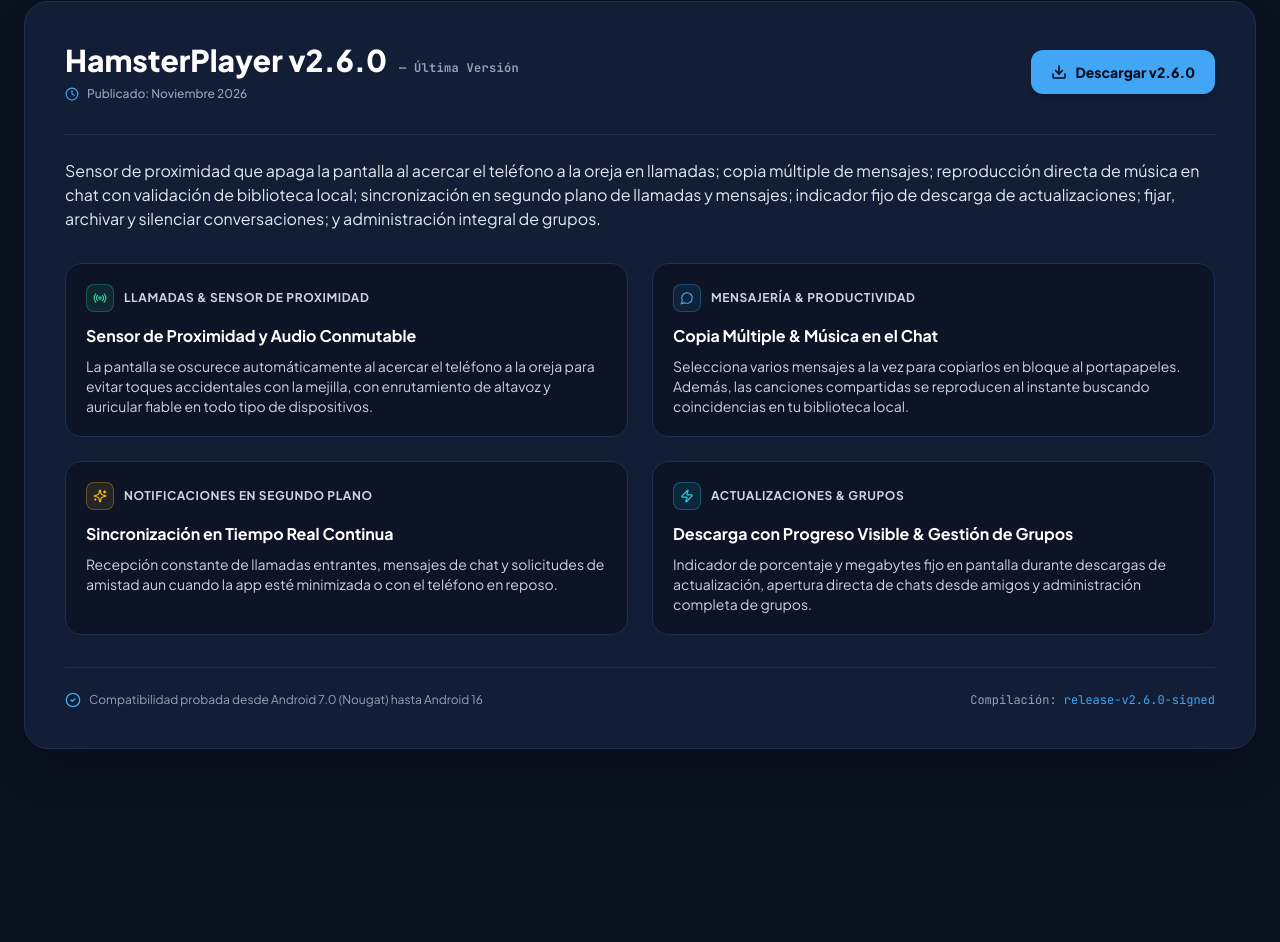
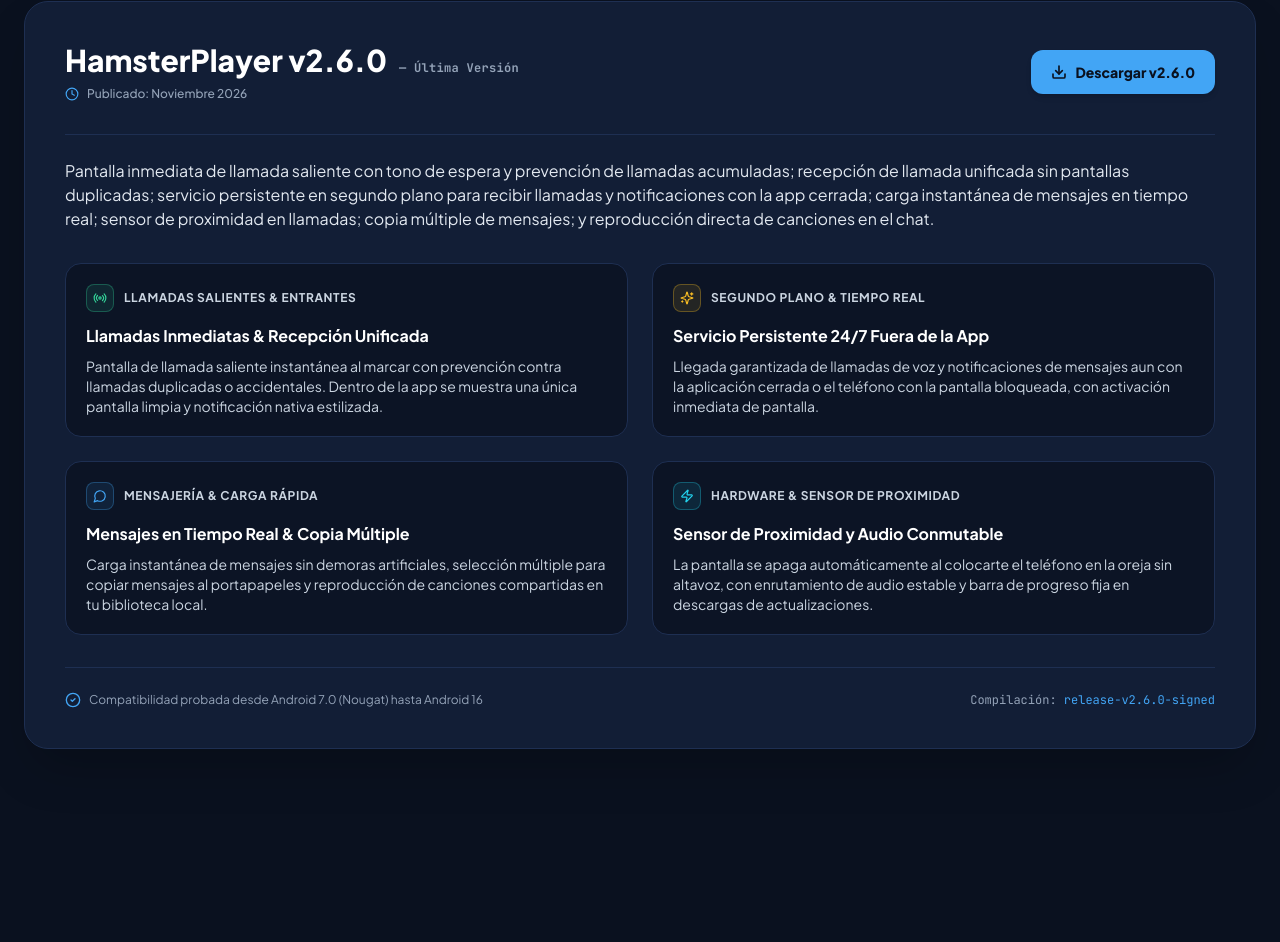
Before and after one commit to heyiamdavid/hamsterplayer-web, a React (Vite) app: page / in a window 1280 px wide. Shown: the part 8470-9412 px from the top of the page. Built offline with nearby package versions, Linux system fonts and the light colour scheme.

Commit message:
release: v2.6.0 (build 44) - changelog and features update

```diff
--- a/src/components/VersionChangelog.jsx
+++ b/src/components/VersionChangelog.jsx
@@ -8,35 +8,35 @@ const releaseHistory = [
     tag: 'Última Versión',
     isLatest: true,
     releaseDate: 'Noviembre 2026',
-    summary: 'Sensor de proximidad que apaga la pantalla al acercar el teléfono a la oreja en llamadas; copia múltiple de mensajes; reproducción directa de música en chat con validación de biblioteca local; sincronización en segundo plano de llamadas y mensajes; indicador fijo de descarga de actualizaciones; fijar, archivar y silenciar conversaciones; y administración integral de grupos.',
+    summary: 'Pantalla inmediata de llamada saliente con tono de espera y prevención de llamadas acumuladas; recepción de llamada unificada sin pantallas duplicadas; servicio persistente en segundo plano para recibir llamadas y notificaciones con la app cerrada; carga instantánea de mensajes en tiempo real; sensor de proximidad en llamadas; copia múltiple de mensajes; y reproducción directa de canciones en el chat.',
     highlights: [
       {
-        category: 'Llamadas & Sensor de Proximidad',
+        category: 'Llamadas Salientes & Entrantes',
         icon: Radio,
         color: 'text-emerald-400 bg-emerald-400/10 border-emerald-400/30',
-        title: 'Sensor de Proximidad y Audio Conmutable',
-        desc: 'La pantalla se oscurece automáticamente al acercar el teléfono a la oreja para evitar toques accidentales con la mejilla, con enrutamiento de altavoz y auricular fiable en todo tipo de dispositivos.'
+        title: 'Llamadas Inmediatas & Recepción Unificada',
+        desc: 'Pantalla de llamada saliente instantánea al marcar con prevención contra llamadas duplicadas o accidentales. Dentro de la app se muestra una única pantalla limpia y notificación nativa estilizada.'
       },
       {
-        category: 'Mensajería & Productividad',
+        category: 'Segundo Plano & Tiempo Real',
+        icon: Sparkles,
+        color: 'text-amber-400 bg-amber-400/10 border-amber-400/30',
+        title: 'Servicio Persistente 24/7 Fuera de la App',
+        desc: 'Llegada garantizada de llamadas de voz y notificaciones de mensajes aun con la aplicación cerrada o el teléfono con la pantalla bloqueada, con activación inmediata de pantalla.'
+      },
+      {
+        category: 'Mensajería & Carga Rápida',
         icon: MessageCircle,
         color: 'text-[#42A5F5] bg-[#42A5F5]/10 border-[#42A5F5]/30',
-        title: 'Copia Múltiple & Música en el Chat',
-        desc: 'Selecciona varios mensajes a la vez para copiarlos en bloque al portapapeles. Además, las canciones compartidas se reproducen al instante buscando coincidencias en tu biblioteca local.'
+        title: 'Mensajes en Tiempo Real & Copia Múltiple',
+        desc: 'Carga instantánea de mensajes sin demoras artificiales, selección múltiple para copiar mensajes al portapapeles y reproducción de canciones compartidas en tu biblioteca local.'
       },
       {
-        category: 'Notificaciones en Segundo Plano',
-        icon: Sparkles,
-        color: 'text-amber-400 bg-amber-400/10 border-amber-400/30',
-        title: 'Sincronización en Tiempo Real Continua',
-        desc: 'Recepción constante de llamadas entrantes, mensajes de chat y solicitudes de amistad aun cuando la app esté minimizada o con el teléfono en reposo.'
-      },
-      {
-        category: 'Actualizaciones & Grupos',
+        category: 'Hardware & Sensor de Proximidad',
         icon: Zap,
         color: 'text-cyan-400 bg-cyan-400/10 border-cyan-400/30',
-        title: 'Descarga con Progreso Visible & Gestión de Grupos',
-        desc: 'Indicador de porcentaje y megabytes fijo en pantalla durante descargas de actualización, apertura directa de chats desde amigos y administración completa de grupos.'
+        title: 'Sensor de Proximidad y Audio Conmutable',
+        desc: 'La pantalla se apaga automáticamente al colocarte el teléfono en la oreja sin altavoz, con enrutamiento de audio estable y barra de progreso fija en descargas de actualizaciones.'
       }
     ]
   },
```
